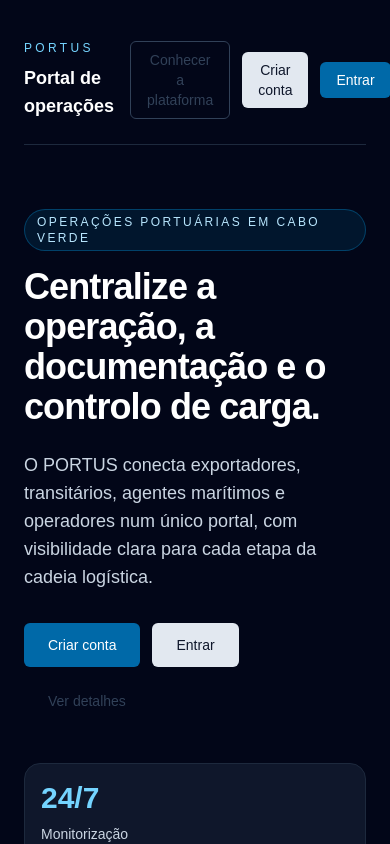
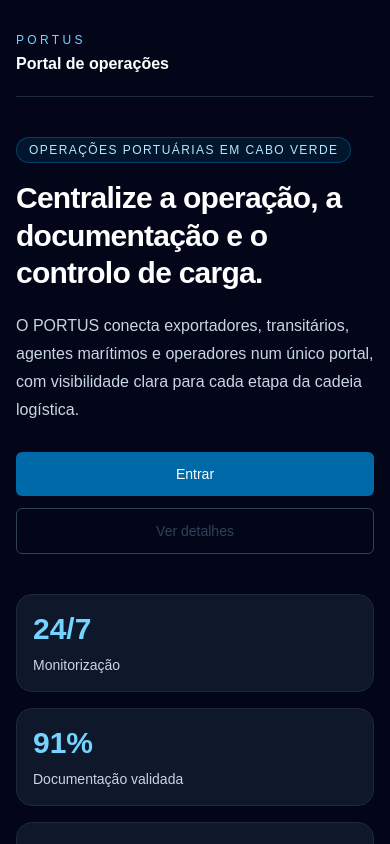
Before and after one commit to CledirFL/portus_portal, a Next.js app: page / in a window 390 px wide. Shown: the top 844 px of the page. Built offline with nearby package versions, Linux system fonts and the light colour scheme.

Commit message:
refactor: remove signIn btn from home page

```diff
--- a/src/app/page.tsx
+++ b/src/app/page.tsx
@@ -26,53 +26,45 @@ const roles = [
 export default function HomePage() {
   return (
     <main className="min-h-screen bg-slate-950 text-white">
-      <section className="mx-auto max-w-6xl px-6 py-10 lg:px-8">
-        <header className="flex items-center justify-between gap-4 border-b border-slate-800 pb-6">
+      <section className="mx-auto max-w-6xl px-4 py-8 sm:px-6 sm:py-10 lg:px-8">
+        <header className="flex items-center justify-between gap-4 border-b border-slate-800 pb-5 sm:pb-6">
           <div>
             <p className="text-xs uppercase tracking-[0.28em] text-sky-300">PORTUS</p>
-            <p className="mt-2 text-lg font-semibold">Portal de operações</p>
+            <p className="mt-1 text-base font-semibold sm:mt-2 sm:text-lg">Portal de operações</p>
           </div>
 
-          <div className="flex items-center gap-3">
+          <nav aria-label="Navegação principal" className="hidden items-center gap-3 md:flex">
             <Link href="/platform">
               <Button variant="ghost" className="border border-slate-700 text-slate-100 hover:bg-slate-800">
                 Conhecer a plataforma
               </Button>
             </Link>
-            <Link href="/register">
-              <Button variant="secondary" className="text-slate-900">
-                Criar conta
-              </Button>
-            </Link>
             <Link href="/login">
               <Button variant="primary">Entrar</Button>
             </Link>
-          </div>
+          </nav>
         </header>
 
-        <div className="grid items-center gap-10 py-16 lg:grid-cols-[1.2fr_0.8fr]">
+        <div className="grid items-center gap-8 py-10 sm:gap-10 sm:py-16 lg:grid-cols-[1.2fr_0.8fr]">
           <div>
-            <p className="mb-4 inline-flex rounded-full border border-sky-500/30 bg-sky-500/10 px-3 py-1 text-xs font-medium uppercase tracking-[0.2em] text-sky-200">
+            <p className="mb-4 inline-flex max-w-full rounded-full border border-sky-500/30 bg-sky-500/10 px-3 py-1 text-xs font-medium uppercase tracking-[0.12em] text-sky-200 sm:tracking-[0.2em]">
               Operações portuárias em Cabo Verde
             </p>
-            <h1 className="max-w-xl text-4xl font-bold tracking-tight text-white md:text-6xl">
+            <h1 className="max-w-xl text-3xl font-bold leading-tight tracking-tight text-white sm:text-4xl md:text-6xl">
               Centralize a operação, a documentação e o controlo de carga.
             </h1>
-            <p className="mt-6 max-w-xl text-lg text-slate-300">
+            <p className="mt-5 max-w-xl text-base leading-7 text-slate-300 sm:mt-6 sm:text-lg">
               O PORTUS conecta exportadores, transitários, agentes marítimos e operadores num único portal, com visibilidade clara para cada etapa da cadeia logística.
             </p>
 
-            <div className="mt-8 flex flex-wrap gap-3">
-              <Link href="/register">
-                <Button className="px-6 py-3">Criar conta</Button>
-              </Link>
+            <div className="mt-7 flex flex-col gap-3 sm:mt-8 sm:flex-row">
               <Link href="/login">
-                <Button variant="secondary" className="px-6 py-3 text-slate-100 hover:bg-slate-800">
+                <Button variant="primary" className="w-full px-6 py-3 sm:w-auto">
                   Entrar
                 </Button>
               </Link>
               <Link href="/platform">
-                <Button variant="ghost" className="px-6 py-3 text-slate-100 hover:bg-slate-800">
+                <Button variant="ghost" className="w-full border border-slate-700 px-6 py-3 text-slate-100 hover:bg-slate-800 sm:w-auto">
                   Ver detalhes
                 </Button>
               </Link>
@@ -117,7 +109,7 @@ export default function HomePage() {
       </section>
 
       <section className="border-y border-slate-800 bg-slate-900/60">
-        <div className="mx-auto grid max-w-6xl gap-6 px-6 py-12 md:grid-cols-3 lg:px-8">
+        <div className="mx-auto grid max-w-6xl gap-4 px-4 py-10 sm:gap-6 sm:px-6 sm:py-12 md:grid-cols-3 lg:px-8">
           {features.map((feature) => (
             <div key={feature.title} className="rounded-2xl border border-slate-800 bg-slate-950 p-5">
               <div className="mb-4 h-11 w-11 rounded-xl bg-sky-500/15 text-lg flex items-center justify-center">✦</div>
@@ -128,7 +120,7 @@ export default function HomePage() {
         </div>
       </section>
 
-      <section className="mx-auto max-w-6xl px-6 py-14 lg:px-8">
+      <section className="mx-auto max-w-6xl px-4 py-12 sm:px-6 sm:py-14 lg:px-8">
         <div className="mb-8 text-center">
           <p className="text-xs uppercase tracking-[0.24em] text-sky-300">Público alvo</p>
           <h2 className="mt-3 text-3xl font-bold text-white">Estrutura pensada para cada actor da operação</h2>
```
